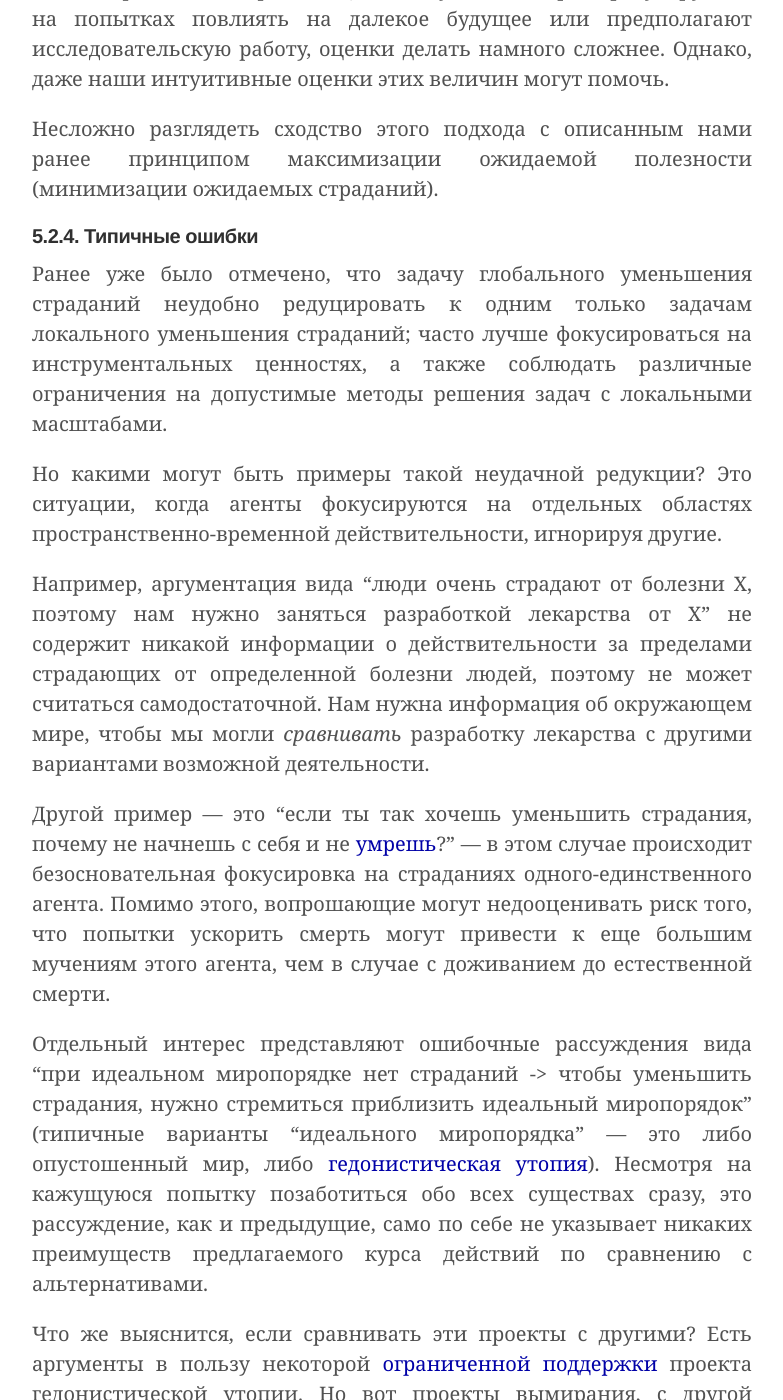
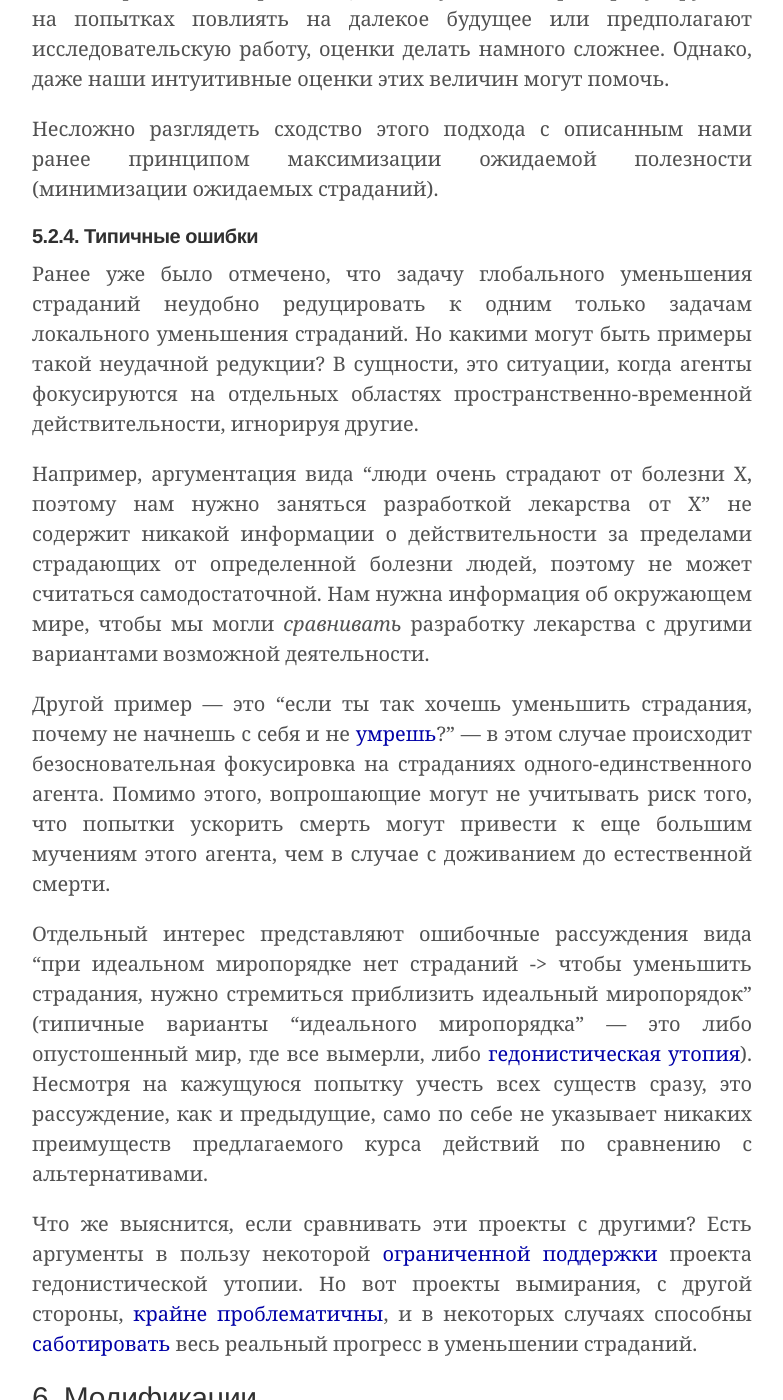
Before and after one commit to ReducingSuffering/reducingsuffering.github.io, a Jekyll site: the page built from _articles/what-is-suffering-reduction.md, in a window 1280 px wide and 1400 px high, scrolled down 21250 px. Shown: the whole window, without its empty margins (248-1031 px from the left). Built offline with Jekyll 4.4.1, drawn with Linux system fonts in a browser that asks for light colours.

Commit message:
Update what-is-suffering-reduction.md

```diff
--- a/_articles/what-is-suffering-reduction.md
+++ b/_articles/what-is-suffering-reduction.md
@@ -287,15 +287,13 @@ P. S. Для углубления в тему см. дискуссии об [о
 <a name="5.2.4"></a>
 #### **5.2.4. Типичные ошибки**
 
-Ранее уже было отмечено, что задачу глобального уменьшения страданий неудобно редуцировать к одним только задачам локального уменьшения страданий; часто лучше фокусироваться на инструментальных ценностях, а также соблюдать различные ограничения на допустимые методы решения задач с локальными масштабами.
-
-Но какими могут быть примеры такой неудачной редукции? Это ситуации, когда агенты фокусируются на отдельных областях пространственно-временной действительности, игнорируя другие.
+Ранее уже было отмечено, что задачу глобального уменьшения страданий неудобно редуцировать к одним только задачам локального уменьшения страданий. Но какими могут быть примеры такой неудачной редукции? В сущности, это ситуации, когда агенты фокусируются на отдельных областях пространственно-временной действительности, игнорируя другие.
 
 Например, аргументация вида "люди очень страдают от болезни X, поэтому нам нужно заняться разработкой лекарства от X" не содержит никакой информации о действительности за пределами страдающих от определенной болезни людей, поэтому не может считаться самодостаточной. Нам нужна информация об окружающем мире, чтобы мы могли _сравнивать_ разработку лекарства с другими вариантами возможной деятельности.
 
-Другой пример — это "если ты так хочешь уменьшить страдания, почему не начнешь с себя и не [умрешь](https://reducingsuffering.github.io/73.html)?" — в этом случае происходит безосновательная фокусировка на страданиях одного-единственного агента. Помимо этого, вопрошающие могут недооценивать риск того, что попытки ускорить смерть могут привести к еще большим мучениям этого агента, чем в случае с доживанием до естественной смерти.
+Другой пример — это "если ты так хочешь уменьшить страдания, почему не начнешь с себя и не [умрешь](https://reducingsuffering.github.io/73.html)?" — в этом случае происходит безосновательная фокусировка на страданиях одного-единственного агента. Помимо этого, вопрошающие могут не учитывать риск того, что попытки ускорить смерть могут привести к еще большим мучениям этого агента, чем в случае с доживанием до естественной смерти.
 
-Отдельный интерес представляют ошибочные рассуждения вида "при идеальном миропорядке нет страданий -> чтобы уменьшить страдания, нужно стремиться приблизить идеальный миропорядок" (типичные варианты "идеального миропорядка" — это либо опустошенный мир, либо [гедонистическая утопия](https://reducingsuffering.github.io/89.html)). Несмотря на кажущуюся попытку позаботиться обо всех существах сразу, это рассуждение, как и предыдущие, само по себе не указывает никаких преимуществ предлагаемого курса действий по сравнению с альтернативами.
+Отдельный интерес представляют ошибочные рассуждения вида "при идеальном миропорядке нет страданий -> чтобы уменьшить страдания, нужно стремиться приблизить идеальный миропорядок" (типичные варианты "идеального миропорядка" — это либо опустошенный мир, где все вымерли, либо [гедонистическая утопия](https://reducingsuffering.github.io/89.html)). Несмотря на кажущуюся попытку учесть всех существ сразу, это рассуждение, как и предыдущие, само по себе не указывает никаких преимуществ предлагаемого курса действий по сравнению с альтернативами.
 
 Что же выяснится, если сравнивать эти проекты с другими? Есть аргументы в пользу некоторой [ограниченной поддержки](https://magnusvinding.com/2021/08/09/reasons-not-to-prioritize-the-abolitionist-project/) проекта гедонистической утопии. Но вот проекты вымирания, с другой стороны, [крайне проблематичны](https://forum.effectivealtruism.org/posts/JnHeeTGAohMFxNbGK/peacefulness-nonviolence-and-experientialist-minimalism), и в некоторых случаях способны [саботировать](https://reducingsuffering.github.io/450.html) весь реальный прогресс в уменьшении страданий.
 
```
